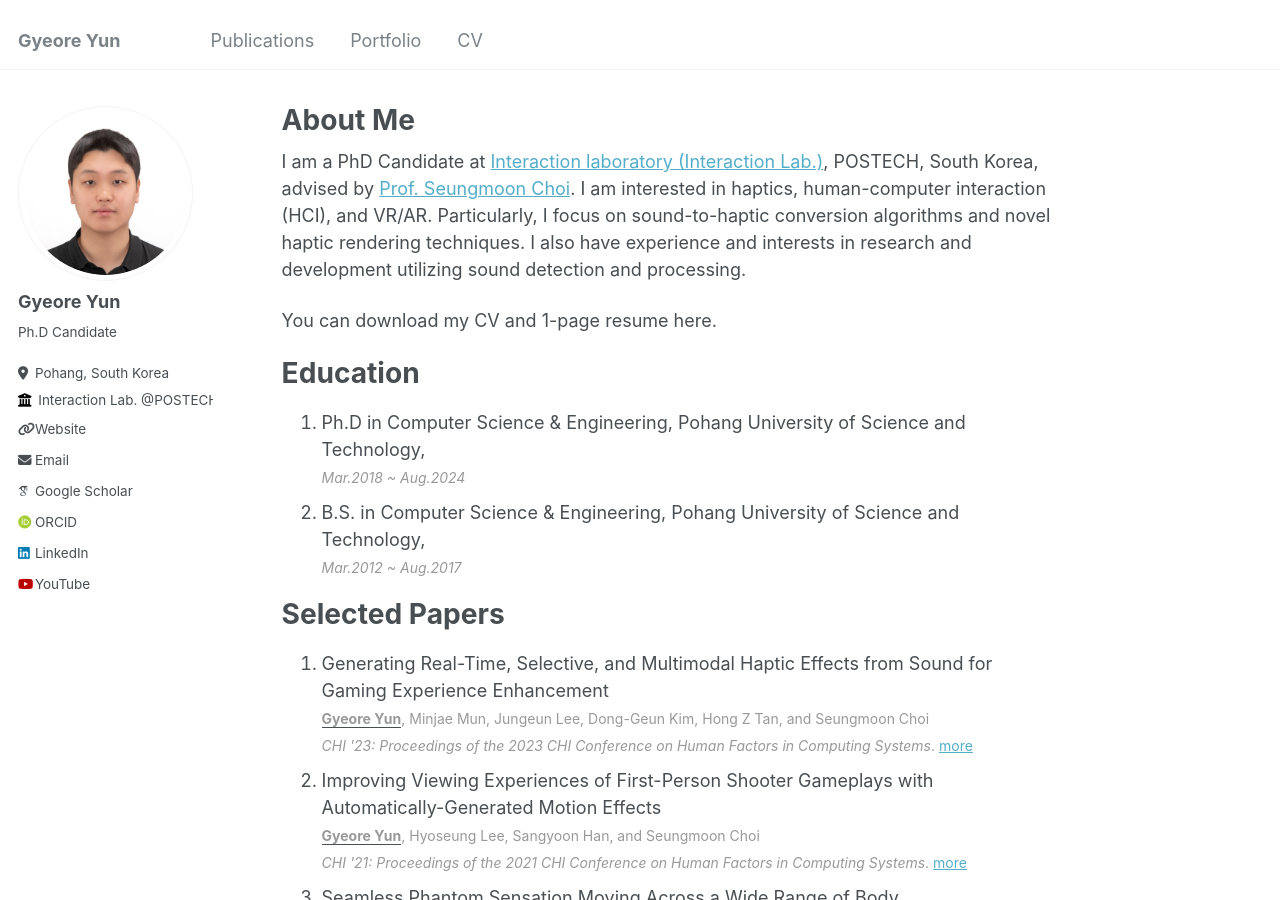
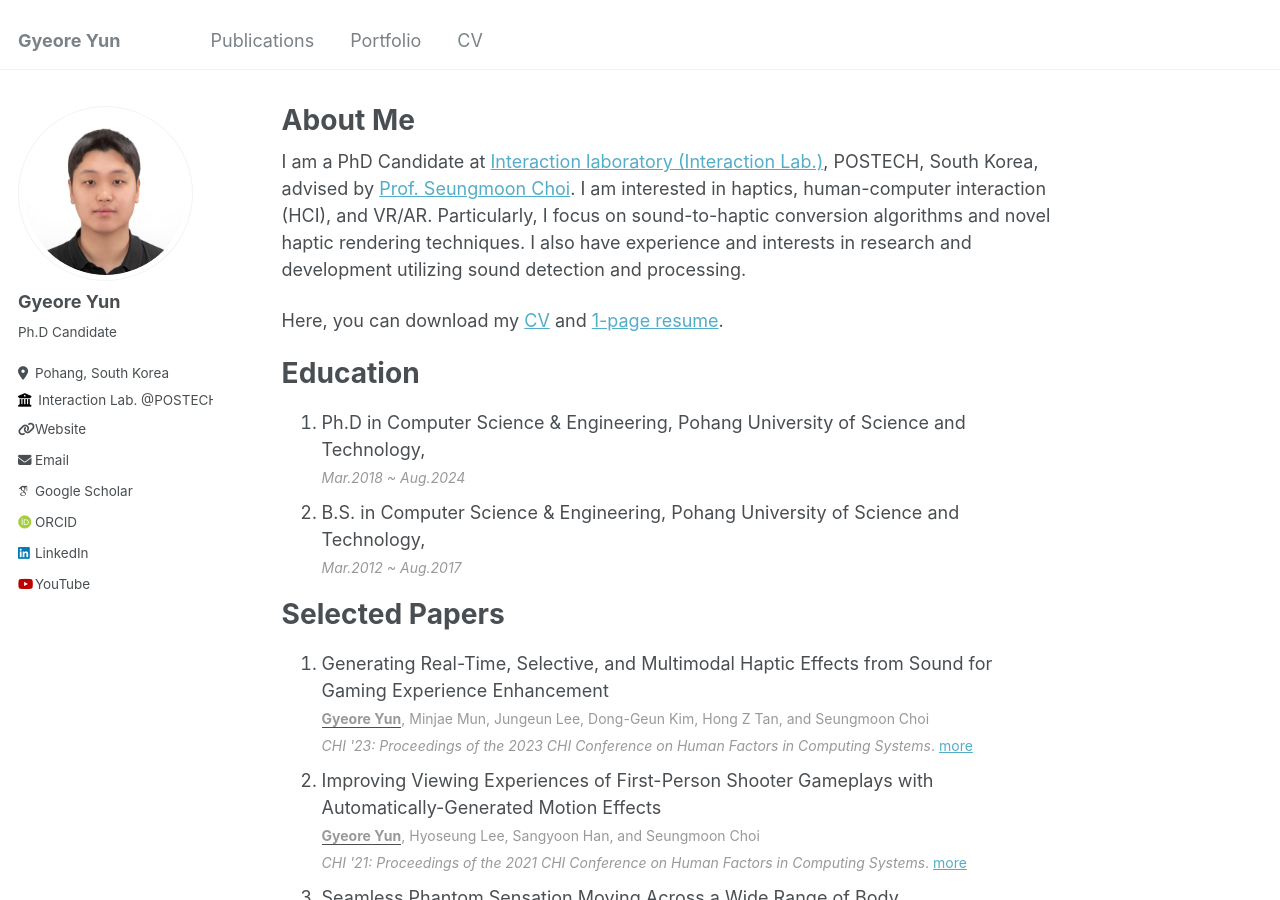
Before and after one commit to GyeoreYun/GyeoreYun.github.io, a Jekyll site: the page built from _pages/about.md, in a window 1280 px wide and 900 px high. Built offline with Jekyll 4.4.1, drawn with Linux system fonts in a browser that asks for light colours; some web fonts are replaced; part of the change alters nothing that is shown.

```diff
--- a/_pages/about.md
+++ b/_pages/about.md
@@ -10,7 +10,7 @@ I am a PhD Candidate at [Interaction laboratory (Interaction Lab.)](https://itne
 I am interested in haptics, human-computer interaction (HCI), and VR/AR. Particularly, I focus on sound-to-haptic conversion algorithms and novel haptic rendering techniques.
 I also have experience and interests in research and development utilizing sound detection and processing.
 
-You can download my CV and 1-page resume here.
+Here, you can download my [CV](./files/GYun_CV.pdf) and [1-page resume](./files/GYun_Resume.pdf).
 
 Education
 ======
```
